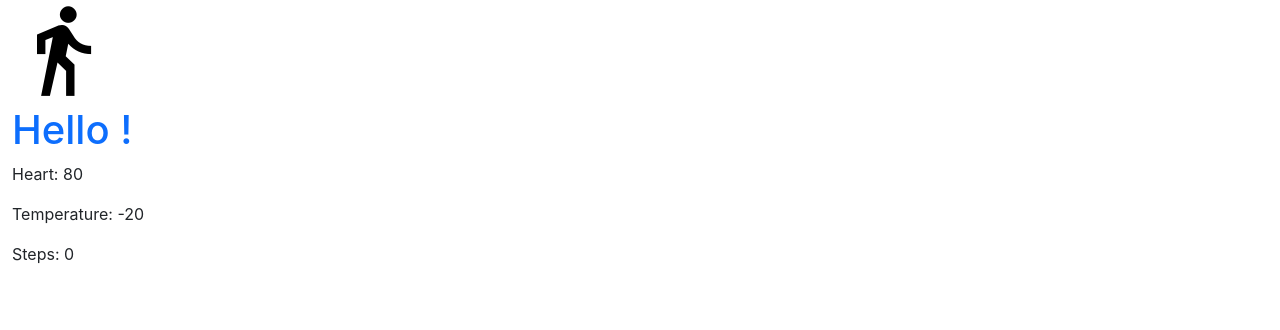
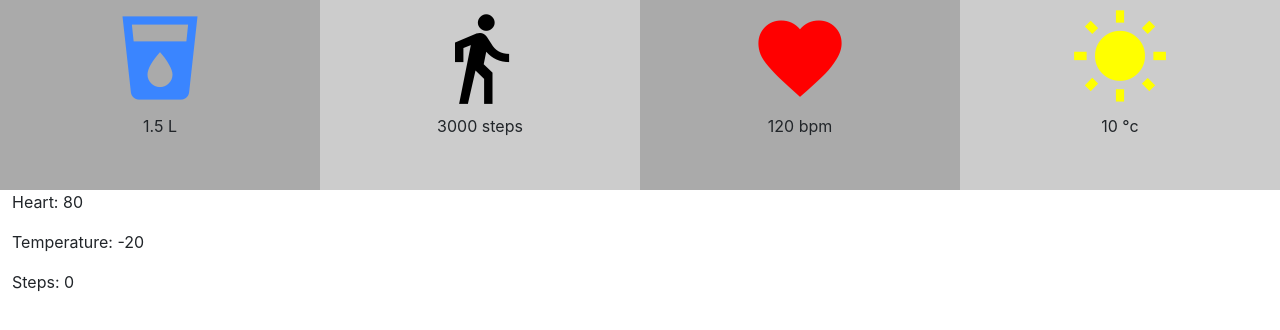
Before and after one commit to fasulu/react, a React (Create React App) app in the folder chapitre-01/elsy/: page / in a window 1280 px wide. Shown: the top 330 px of the page. Built offline with nearby package versions, Linux system fonts and the light colour scheme; the HTML template or start-up script is replaced by a standard one.

Commit message:
Elsy Step4 Step5 Finished

```diff
--- a/chapitre-01/elsy/src/App.js
+++ b/chapitre-01/elsy/src/App.js
@@ -1,8 +1,7 @@
 import React from "react";
-
-
 import './App.css';
-import Steps from './components/Steps'
+import './styles/global.css';
+import Box from "./components/Box"
 
 const tempMin = -20;
 const tempMax = 40;
@@ -13,13 +12,19 @@ const stepMax = 50000;
 
 class App extends React.Component {
   render() {
+
+    console.log(this.props)
     return (
       <div className="container-fluid">
 
         <div className="row">
 
-          <Steps></Steps>
-          <h1 className="text-primary">Hello !</h1>
+
+          <Box icon="local_drink" color="#3A85FF" value={1.5} unit="L" > </Box>
+          <Box icon="directions_walk" color="black" value={3000} unit="steps" />
+          <Box icon="favorite" color="red" value={120} unit="bpm" />
+          <Box icon="wb_sunny" color="yellow" value={10} unit="°c" />
+
           <p> Heart: {heartMin}</p>
           <p> Temperature: {tempMin}</p>
           <p> Steps: {stepsMin}</p>
--- /dev/null
+++ b/chapitre-01/elsy/src/components/Box.jsx
@@ -0,0 +1,27 @@
+
+import React from 'react';
+
+class App extends React.Component {
+
+    constructor () {
+        super()
+    }
+    render() {
+
+        return (
+            <div className="box col-sm-3 col-6">
+
+                <span class="material-icons" style={
+                    { fontSize: 100, color: this.props.color }}>
+                    {this.props.icon}
+                </span>
+
+                <p>{this.props.value} {this.props.unit}</p>
+            </div>
+        );
+    }
+}
+
+export default App;
+
+// learn components in the following link : https://www.freecodecamp.org/news/react-props-cheatsheet/
--- a/chapitre-01/elsy/src/components/Steps.jsx
+++ /dev/null
@@ -1,18 +0,0 @@
-
-import React from 'react';
-
-class Steps extends React.Component {
-
-    render() {
-
-        return (
-            <div className="box col-sm3 col-6">
-                <span class="material-icons" style={{ fontSize: 100, color: "black" }}>
-                    directions_walk
-                </span>
-            </div>
-        );
-    }
-}
-
-export default Steps;
--- a/chapitre-01/elsy/src/styles/global.css
+++ b/chapitre-01/elsy/src/styles/global.css
@@ -1,12 +1,13 @@
-#box :nth-child(even) {
+.box:nth-child(even) {
     background-color: #cccccc;
 }
 
-#box :nth-child(impair) {
+.box:nth-child(odd) {
     background-color: #aaaaaa;
 }
 
-#box {
+.box {
     height: 190px;
     padding : 8px;
+    text-align: center;
 }
```
